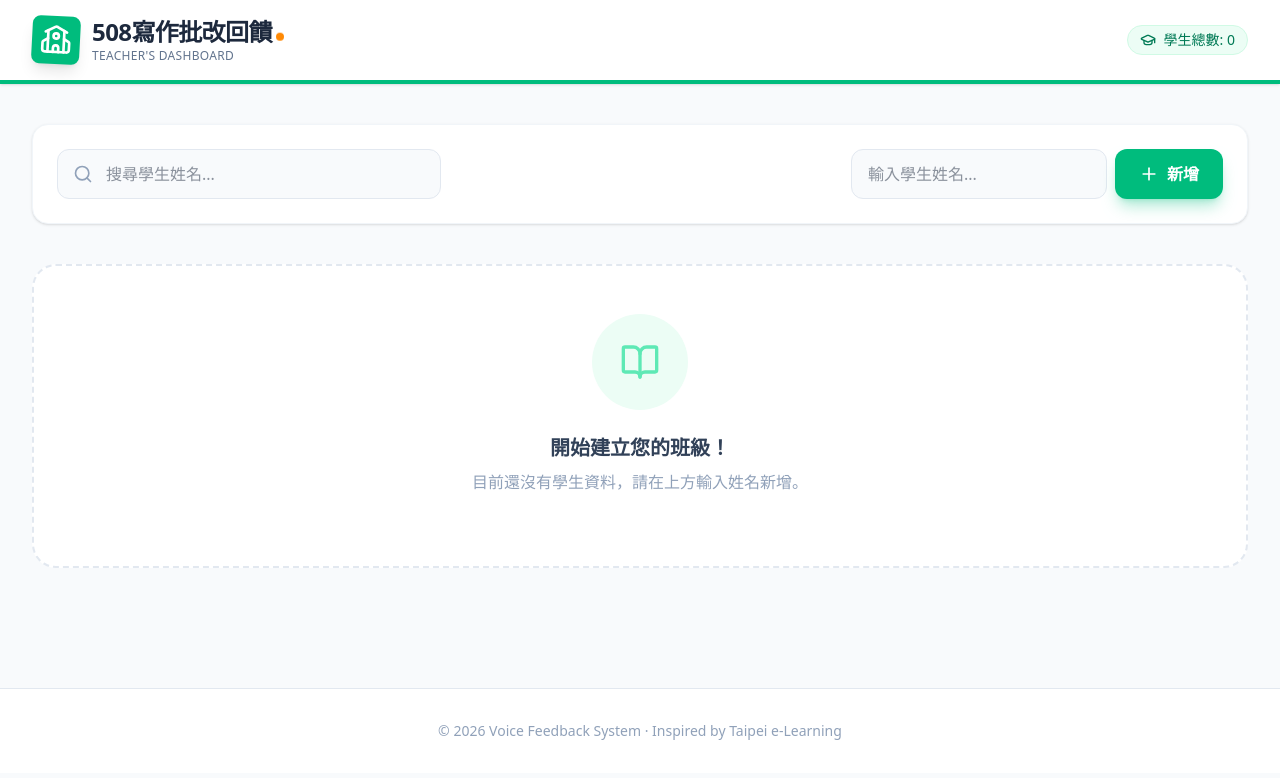
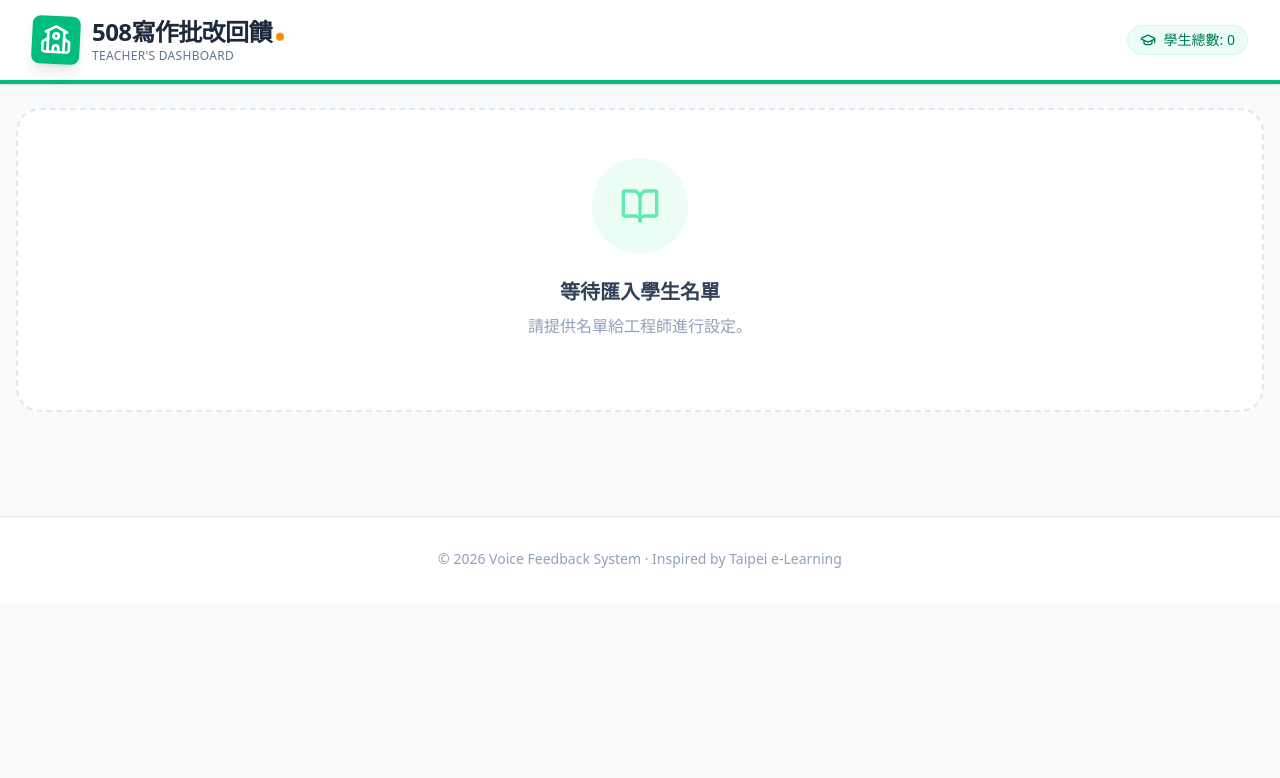
Before and after one commit to binongwu/voice-feedback-0211, a Next.js app: page / in a window 1280 px wide. Shown: the top 778 px of the page. Built offline with nearby package versions, Linux system fonts and the light colour scheme.

Commit message:
UI: Remove Search/Add inputs, Implement 6-col high-density teacher dashboard

```diff
--- a/src/app/page.tsx
+++ b/src/app/page.tsx
@@ -87,52 +87,19 @@ export default function Home() {
       </header>
 
       {/* 主內容區 */}
-      <main className="max-w-7xl mx-auto px-4 sm:px-6 lg:px-8 py-10">
+      <main className="max-w-[1600px] mx-auto px-4 py-6">
 
-        {/* 操作工具列：搜尋與新增 */}
-        <div className="bg-white p-6 rounded-2xl shadow-sm border border-slate-100 mb-10 flex flex-col md:flex-row gap-4 items-center justify-between">
-          <div className="relative w-full md:w-96 group">
-            <Search className="absolute left-4 top-1/2 -translate-y-1/2 text-slate-400 w-5 h-5 group-focus-within:text-emerald-500 transition-colors" />
-            <input
-              type="text"
-              placeholder="搜尋學生姓名..."
-              className="w-full pl-12 pr-4 py-3 bg-slate-50 border border-slate-200 rounded-xl focus:ring-2 focus:ring-emerald-500 focus:border-emerald-500 outline-none transition-all"
-              value={searchTerm}
-              onChange={(e) => setSearchTerm(e.target.value)}
-            />
-          </div>
-
-          <div className="flex gap-2 w-full md:w-auto">
-            <input
-              type="text"
-              placeholder="輸入學生姓名..."
-              className="flex-1 px-4 py-3 bg-slate-50 border border-slate-200 rounded-xl focus:ring-2 focus:ring-emerald-500 focus:border-emerald-500 outline-none transition-all w-full md:w-64"
-              value={newStudentName}
-              onChange={(e) => setNewStudentName(e.target.value)}
-              onKeyDown={(e) => e.key === 'Enter' && addStudent()}
-            />
-
-            <button
-              onClick={addStudent}
-              className="bg-emerald-500 hover:bg-emerald-600 text-white px-6 py-3 rounded-xl font-bold shadow-lg shadow-emerald-500/30 active:scale-95 transition-all flex items-center gap-2 whitespace-nowrap"
-            >
-              <Plus className="w-5 h-5" />
-              新增
-            </button>
-          </div>
-        </div>
-
-        {/* 學生列表：課程卡片風格 */}
+        {/* 學生列表：極簡緊湊風格 */}
         {students.length === 0 ? (
           <div className="bg-white rounded-3xl border-2 border-dashed border-slate-200 p-12 text-center">
             <div className="w-24 h-24 bg-emerald-50 rounded-full flex items-center justify-center mx-auto mb-6">
               <BookOpen className="w-10 h-10 text-emerald-300" />
             </div>
-            <h3 className="text-xl font-bold text-slate-700 mb-2">開始建立您的班級！</h3>
-            <p className="text-slate-400 mb-6">目前還沒有學生資料，請在上方輸入姓名新增。</p>
+            <h3 className="text-xl font-bold text-slate-700 mb-2">等待匯入學生名單</h3>
+            <p className="text-slate-400 mb-6">請提供名單給工程師進行設定。</p>
           </div>
         ) : (
-          <div className="grid grid-cols-2 md:grid-cols-3 lg:grid-cols-4 xl:grid-cols-5 gap-4">
+          <div className="grid grid-cols-2 md:grid-cols-4 lg:grid-cols-5 xl:grid-cols-6 gap-3">
             {filteredStudents.map((student) => {
               // Deterministic Animal Avatar
               const animals = ['🐶', '🐱', '🐭', '🐹', '🐰', '🦊', '🐻', '🐼', '🐨', '🐯', '🦁', '🐮', '🐷', '🐸', '🐵', '🐔', '🐧', '🐦', '🐤', '🦆', '🦉', '🦄', '🐝', '🐛', '🦋', '🐌', '🐞', '🐜', '🦟', '🦗'];
@@ -141,7 +108,7 @@ export default function Home() {
               return (
                 <div
                   key={student.id}
-                  className="bg-white rounded-2xl overflow-hidden shadow-sm hover:shadow-xl hover:-translate-y-1 transition-all duration-300 border border-slate-100 flex flex-col group relative"
+                  className="bg-white rounded-xl overflow-hidden shadow-sm hover:shadow-lg hover:-translate-y-0.5 transition-all duration-300 border border-slate-100 flex flex-col group relative"
                 >
                   {/* 刪除按鈕 (Two-step confirmation) */}
                   <button
@@ -156,51 +123,51 @@ export default function Home() {
                         setTimeout(() => setConfirmDeleteId(prev => (prev === student.id ? null : prev)), 3000);
                       }
                     }}
-                    className={`absolute top-2 right-2 p-2 rounded-lg transition-all shadow-sm z-50 active:scale-95 border ${confirmDeleteId === student.id
+                    className={`absolute top-1.5 right-1.5 p-1.5 rounded-lg transition-all shadow-sm z-50 active:scale-95 border ${confirmDeleteId === student.id
                       ? 'bg-red-600 text-white border-red-600 animate-pulse'
                       : 'bg-red-50 text-red-500 hover:bg-red-600 hover:text-white border-red-100'
                       }`}
                     title={confirmDeleteId === student.id ? "再次點擊以確認刪除" : "移除學生"}
                   >
                     {confirmDeleteId === student.id ? (
-                      <span className="text-xs font-bold whitespace-nowrap">確認?</span>
+                      <span className="text-[10px] font-bold whitespace-nowrap px-1">確認?</span>
                     ) : (
-                      <Trash2 className="w-4 h-4" />
+                      <Trash2 className="w-3.5 h-3.5" />
                     )}
                   </button>
 
-                  {/* 卡片頂部 (Compact) */}
-                  <div className={`h-20 ${getCardColor(student.name)} relative overflow-hidden flex items-center justify-center`}>
+                  {/* 卡片頂部 (Compact Header) */}
+                  <div className={`h-16 ${getCardColor(student.name)} relative overflow-hidden flex items-center justify-center`}>
                     <div className="absolute inset-0 bg-white/10 opacity-30 pattern-dots transform rotate-12 scale-150"></div>
 
                     {/* QR Code 下載 (Top Left) */}
                     <a
                       href={generateQRCodeUrl(student.id, student.name)}
                       download={`qrcode-${student.name}.png`}
-                      className="absolute top-2 left-2 p-2 bg-white/90 text-emerald-600 hover:bg-emerald-500 hover:text-white rounded-lg transition-all backdrop-blur-sm shadow-sm z-10"
+                      className="absolute top-1.5 left-1.5 p-1.5 bg-white/90 text-emerald-600 hover:bg-emerald-500 hover:text-white rounded-lg transition-all backdrop-blur-sm shadow-sm z-10"
                       title="下載 QR Code"
                       target="_blank"
                     >
-                      <QrCode className="w-4 h-4" />
+                      <QrCode className="w-3.5 h-3.5" />
                     </a>
 
                     {/* Avatar */}
-                    <div className="w-14 h-14 bg-white rounded-full shadow-lg flex items-center justify-center text-3xl z-10 mt-6 transform translate-y-4">
+                    <div className="w-12 h-12 bg-white rounded-full shadow-md flex items-center justify-center text-2xl z-10 mt-5 transform translate-y-3">
                       {avatar}
                     </div>
                   </div>
 
-                  {/* 卡片內容 (Compact) */}
-                  <div className="pt-8 pb-4 px-4 text-center flex-1">
-                    <h3 className="text-lg font-bold text-slate-800 mb-4 line-clamp-1">{student.name}</h3>
+                  {/* 卡片內容 (Ultra Compact) */}
+                  <div className="pt-8 pb-3 px-3 text-center flex-1 flex flex-col justify-between">
+                    <h3 className="text-base font-bold text-slate-800 mb-3 line-clamp-1">{student.name}</h3>
 
                     {/* 開始錄音按鈕 */}
                     <Link
                       href={`/record/${student.id}`}
-                      className="flex items-center justify-center gap-2 w-full py-2 bg-emerald-500 hover:bg-emerald-600 active:bg-emerald-700 text-white rounded-lg font-bold transition-all shadow-md hover:shadow-lg shadow-emerald-500/20 text-sm"
+                      className="flex items-center justify-center gap-1.5 w-full py-2 bg-emerald-500 hover:bg-emerald-600 active:bg-emerald-700 text-white rounded-lg font-bold transition-all shadow-sm hover:shadow-md shadow-emerald-500/20 text-xs"
                     >
-                      <Mic className="w-4 h-4" />
-                      開始錄音
+                      <Mic className="w-3.5 h-3.5" />
+                      錄音
                     </Link>
                   </div>
                 </div>
```
